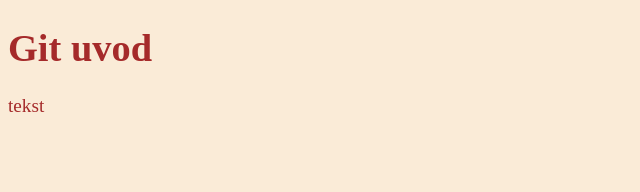
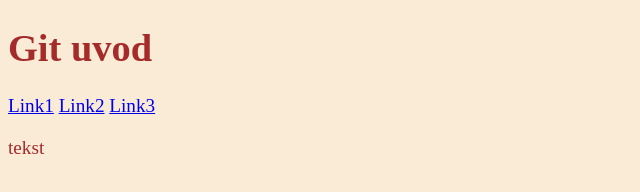
Before and after one commit to Ana-Lisica/git-primjer, a plain HTML site: page index.html in a window 1280 px wide. Shown: the whole page, without its empty margins (0-640 px from the left). Drawn offline with Linux system fonts and the light colour scheme.

Commit message:
added navbar

```diff
--- a/index.html
+++ b/index.html
@@ -9,6 +9,12 @@
     <body>
         <h1>Git uvod</h1>
 
+        <nav>
+            <a href="#">Link1</a>
+            <a href="#">Link2</a>
+            <a href="#">Link3</a>
+        </nav>
+
         <p>tekst</p>
     </body>
 </html>
```
